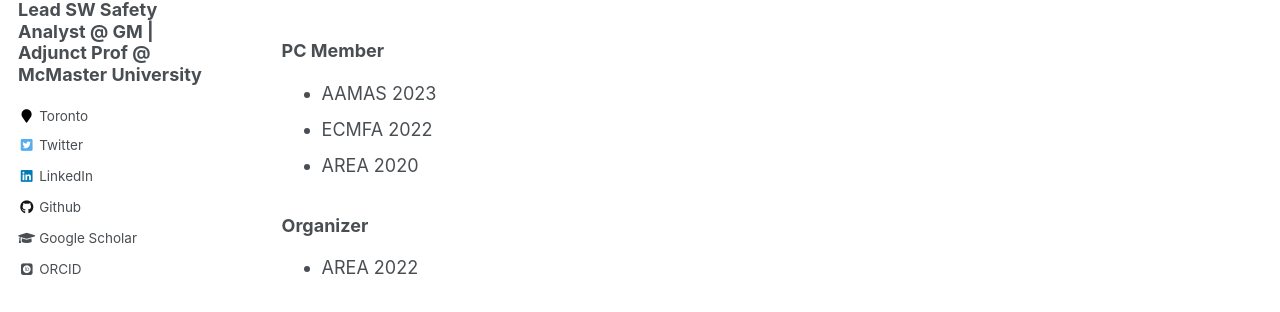
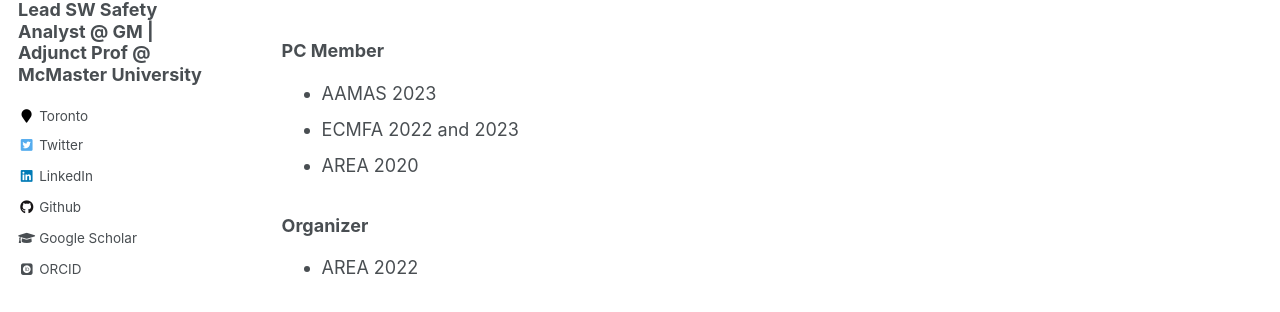
Before and after one commit to Askarpour/askarpour.github.io, a Jekyll site: the page built from _pages/about.md, in a window 1280 px wide and 900 px high, scrolled down 1574 px. Shown: the part 210-522 px from the top of the window. Built offline with Jekyll 4.4.1, drawn with Linux system fonts in a browser that asks for light colours; some web fonts are replaced.

Commit message:
Update about.md

```diff
--- a/_pages/about.md
+++ b/_pages/about.md
@@ -62,7 +62,7 @@ My research interests are formal verification, model-based safety analysis and a
 <h3>PC Member</h3>
 
  * AAMAS 2023
- * ECMFA 2022
+ * ECMFA 2022 and 2023
  * AREA 2020
 
 
```
